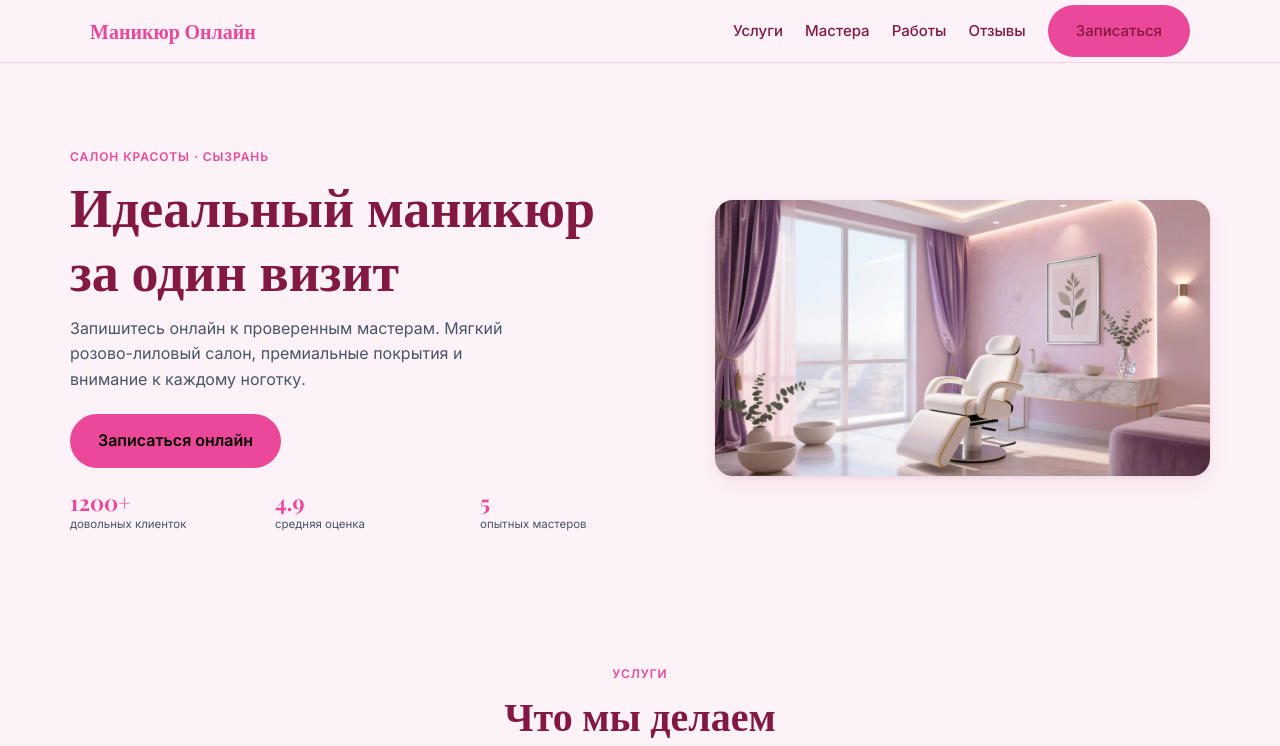
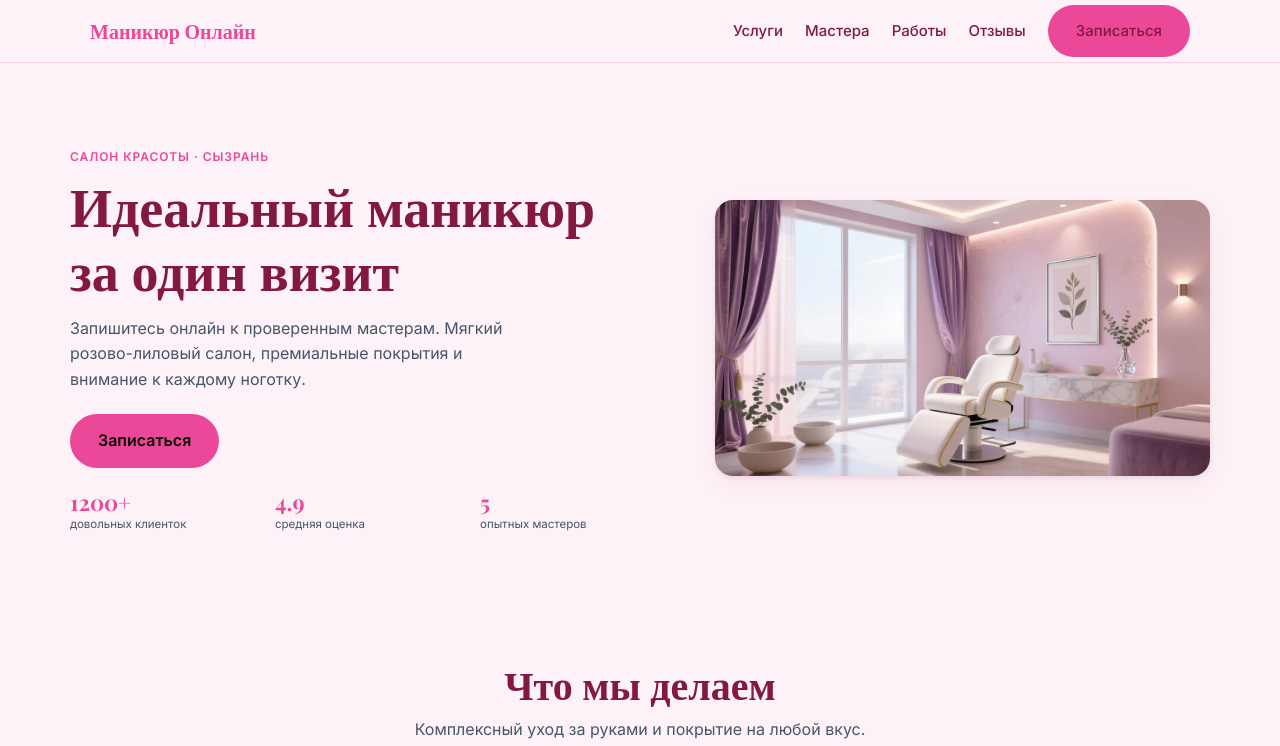
Before and after one commit to kelf2009-801/nail-landing, a plain HTML site: page index.html in a window 1280 px wide. Shown: the top 746 px of the page. Drawn offline with nearby package versions, Linux system fonts and the light colour scheme.

Commit message:
taste-rules: drop redundant eyebrows, off-black, unified CTA label, footer split, fix nav-cta hover

```diff
--- a/index.html
+++ b/index.html
@@ -11,11 +11,11 @@
 <style>
   :root{
     --color-primary:#EC4899;
-    --color-on-primary:#000000;
+    --color-on-primary:#0A0A0A;
     --color-secondary:#F9A8D4;
     --color-on-secondary:#0F172A;
     --color-accent:#8B5CF6;
-    --color-on-accent:#000000;
+    --color-on-accent:#0A0A0A;
     --color-background:#FDF2F8;
     --color-foreground:#831843;
     --color-card:#FFFFFF;
@@ -49,13 +49,13 @@
     display:inline-flex;align-items:center;justify-content:center;gap:8px;
     font-weight:600;font-size:16px;cursor:pointer;
     padding:14px 28px;border-radius:999px;border:none;
-    background:var(--color-accent);color:#000;
+    background:var(--color-accent);color:#0A0A0A;
     transition:transform var(--animation-duration) ease, box-shadow var(--animation-duration) ease;
     text-decoration:none;
   }
   .btn:hover{transform:translateY(-2px);box-shadow:0 10px 24px rgba(139,92,246,.35)}
   .btn:focus-visible{outline:3px solid var(--color-ring);outline-offset:3px}
-  .btn-primary{background:var(--color-primary);color:#000}
+  .btn-primary{background:var(--color-primary);color:#0A0A0A}
   .btn-primary:hover{box-shadow:0 10px 24px rgba(236,72,153,.35)}
 
   /* ===== NAV ===== */
@@ -70,6 +70,7 @@
   .nav-links{display:flex;gap:22px;align-items:center}
   .nav-links a{text-decoration:none;font-weight:500;color:var(--color-foreground);font-size:15px;white-space:nowrap;transition:color var(--animation-duration)}
   .nav-links a:hover{color:var(--color-primary)}
+  .nav-links a.nav-cta:hover{color:#0A0A0A}
   .nav-cta{display:none}
 
   /* ===== HERO ===== */
@@ -209,7 +210,7 @@
       <span class="eyebrow">Салон красоты · Сызрань</span>
       <h1>Идеальный маникюр за один визит</h1>
       <p class="lead">Запишитесь онлайн к проверенным мастерам. Мягкий розово-лиловый салон, премиальные покрытия и внимание к каждому ноготку.</p>
-      <a class="btn btn-primary" href="#book">Записаться онлайн</a>
+      <a class="btn btn-primary" href="#book">Записаться</a>
       <div class="stats">
         <div class="stat"><b>1200+</b><span>довольных клиенток</span></div>
         <div class="stat"><b>4.9</b><span>средняя оценка</span></div>
@@ -228,7 +229,6 @@
   <section id="services">
     <div class="wrap">
       <div class="sec-head reveal">
-        <span class="eyebrow">Услуги</span>
         <h2>Что мы делаем</h2>
         <p>Комплексный уход за руками и покрытие на любой вкус.</p>
       </div>
@@ -265,7 +265,6 @@
   <section id="masters">
     <div class="wrap">
       <div class="sec-head reveal">
-        <span class="eyebrow">Мастера</span>
         <h2>Наши специалисты</h2>
         <p>Реальные фото мастеров салона — запись к конкретному человеку.</p>
       </div>
@@ -300,7 +299,6 @@
   <section id="gallery">
     <div class="wrap">
       <div class="sec-head reveal">
-        <span class="eyebrow">Работы</span>
         <h2>Примеры маникюра</h2>
         <p>Живые фото работ наших мастеров.</p>
       </div>
@@ -329,7 +327,6 @@
   <section id="reviews">
     <div class="wrap">
       <div class="sec-head reveal">
-        <span class="eyebrow">Отзывы</span>
         <h2>Что говорят клиентки</h2>
       </div>
       <div class="carousel reveal" id="carousel" aria-roledescription="carousel">
@@ -362,14 +359,15 @@
       <div class="cta reveal">
         <h2>Готовы к идеальному маникюру?</h2>
         <p>Оставьте заявку — перезвоним и подберём удобное время.</p>
-        <a class="btn" href="https://t.me/nail163_bot">Записаться в боте</a>
+        <a class="btn" href="https://t.me/nail163_bot">Записаться</a>
       </div>
     </div>
   </section>
 </main>
 
 <footer>
-  <div class="wrap">© 2026 Маникюр Онлайн · Сызрань · Запись @nail163_bot</div>
+  <div class="f1">© 2026 Маникюр Онлайн · Сызрань</div>
+    <div>Запись: @nail163_bot</div>
 </footer>
 
 <script>
```
